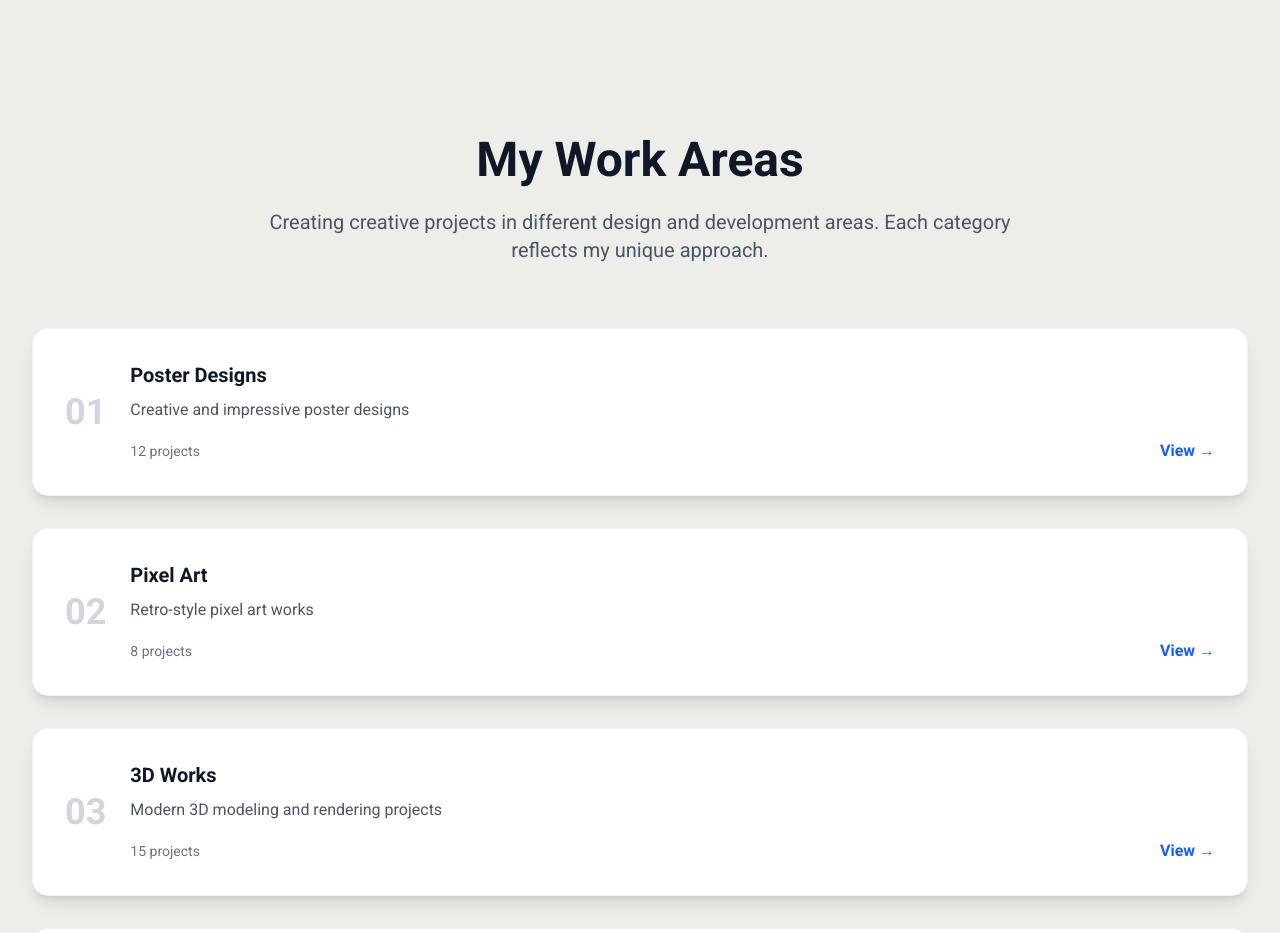
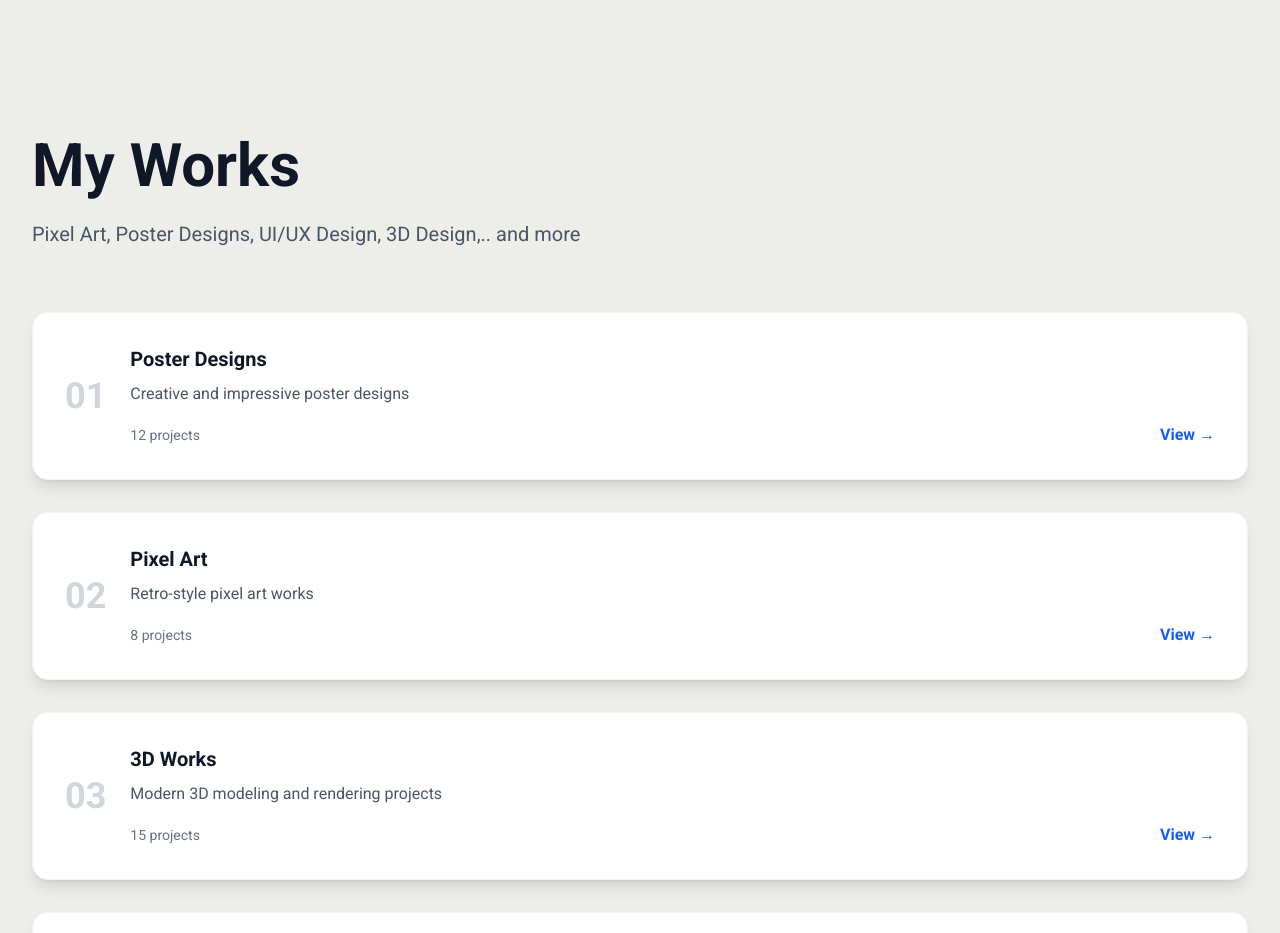
Before and after one commit to yusufgulmezz/portfolio, a Next.js app: page / in a window 1280 px wide. Shown: the part 1520-2453 px from the top of the page. Built offline with nearby package versions, Linux system fonts and the light colour scheme.

Commit message:
CategoriesSection bileşeninde metin ve stil güncellemeleri yapıldı.

```diff
--- a/src/components/sections/CategoriesSection.tsx
+++ b/src/components/sections/CategoriesSection.tsx
@@ -299,14 +299,13 @@ const CategoriesSection = () => {
           whileInView={{ opacity: 1, y: 0 }}
           viewport={{ once: true }}
           transition={{ duration: 0.8 }}
-          className="text-center mb-16"
+          className="text-left mb-16"
         >
-          <h2 className="text-3xl sm:text-4xl lg:text-5xl font-bold text-gray-900 mb-6">
-            My Work Areas
+          <h2 className="text-4xl sm:text-5xl lg:text-6xl font-bold text-gray-900 mb-6">
+            My Works
           </h2>
-          <p className="text-xl text-gray-600 max-w-3xl mx-auto">
-            Creating creative projects in different design and development areas.
-            Each category reflects my unique approach.
+          <p className="text-xl text-gray-600 max-w-3xl">
+            Pixel Art, Poster Designs, UI/UX Design, 3D Design,.. and more
           </p>
         </motion.div>
 
```
